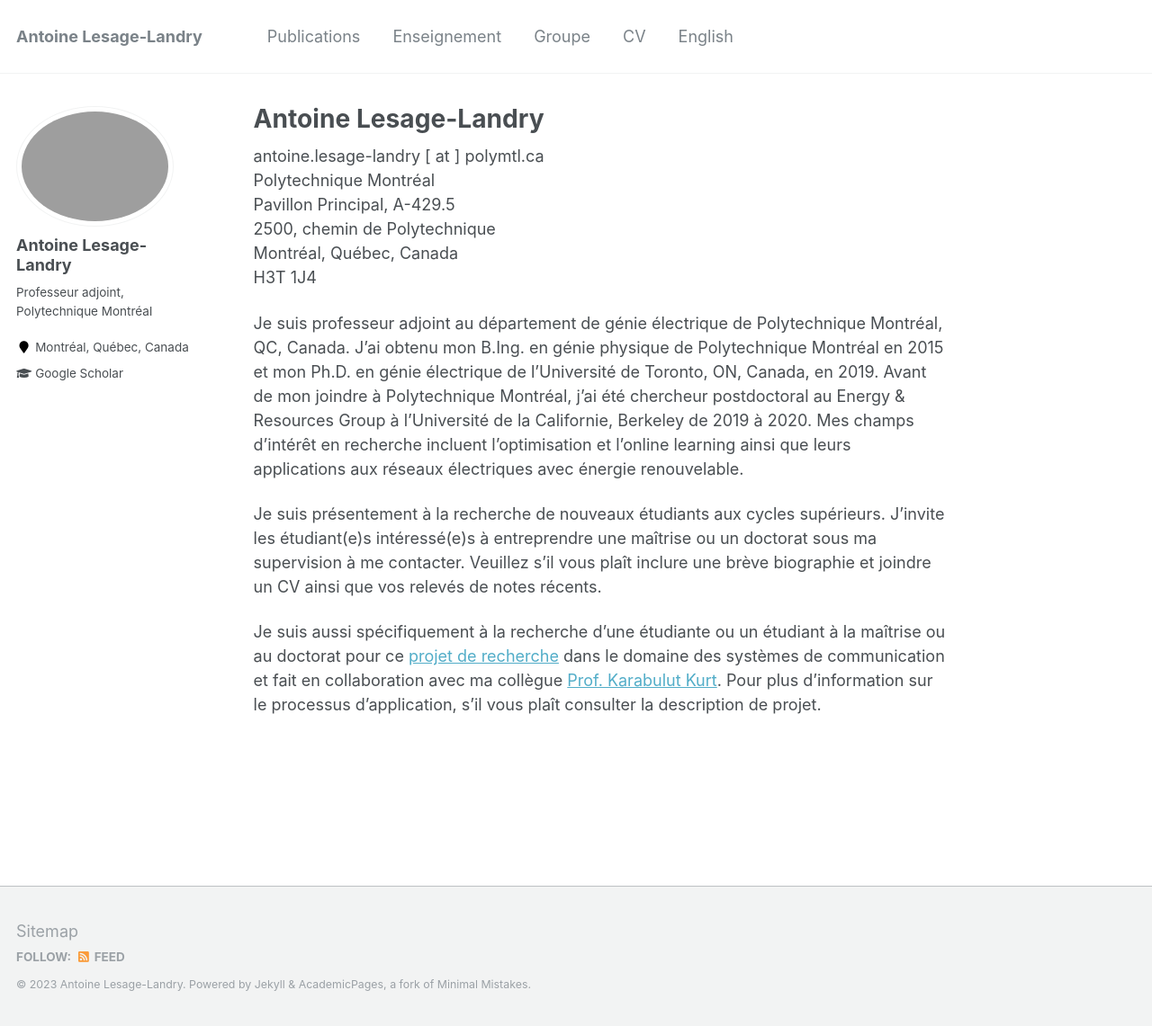
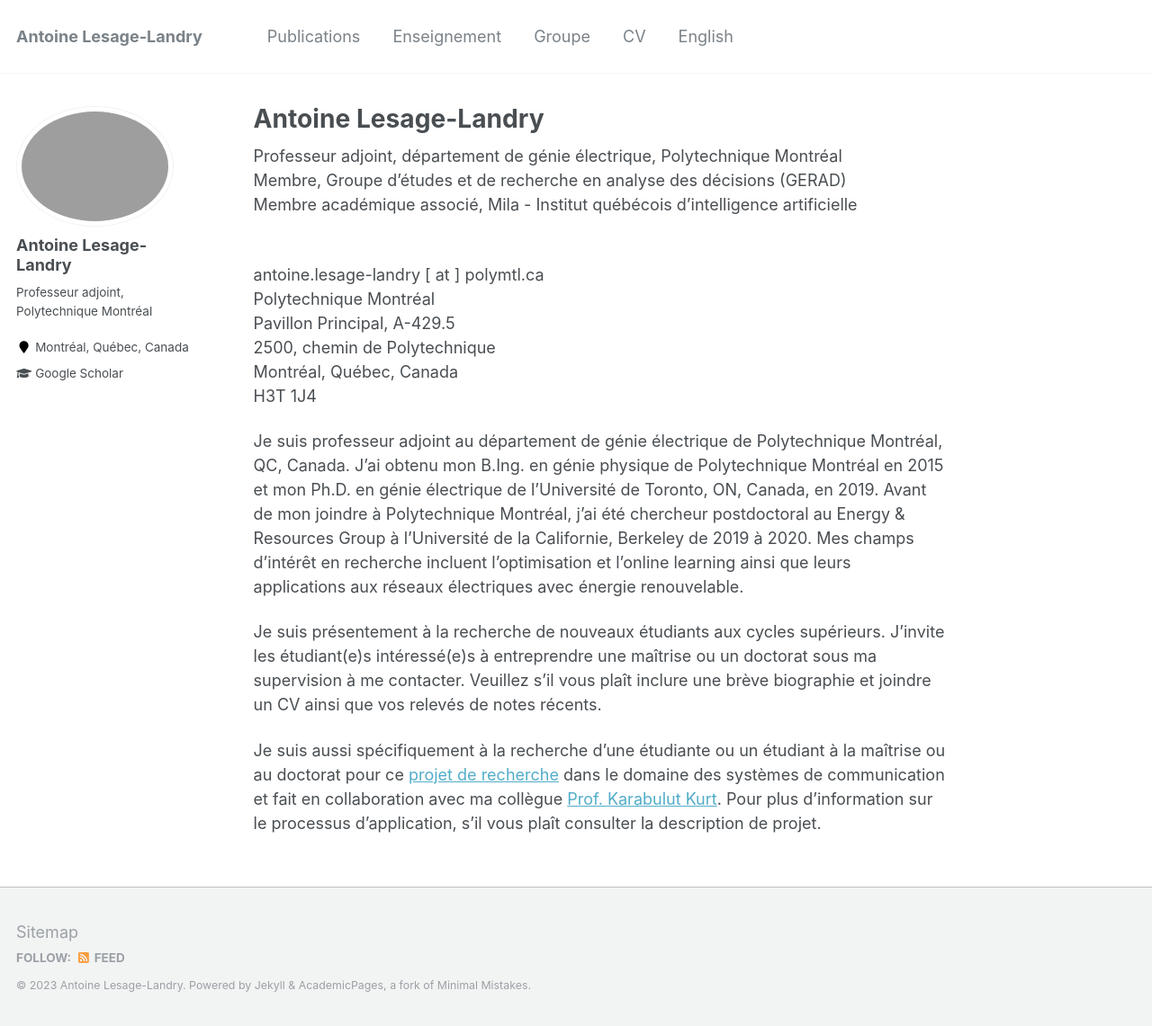
Before and after one commit to alesagelandry/fr, a Jekyll site: the page built from _pages/about.md, in a window 1280 px wide and 1141 px high. Shown: the whole window at 90% size. Built offline with Jekyll 4.4.1, drawn with Linux system fonts in a browser that asks for light colours.

Commit message:
Update about.md

```diff
--- a/_pages/about.md
+++ b/_pages/about.md
@@ -7,6 +7,12 @@ redirect_from:
   - /about/
   - /about.html
 ---
+Professeur adjoint, département de génie électrique, Polytechnique Montréal<br />
+Membre, Groupe d'études et de recherche en analyse des décisions (GERAD)<br />
+Membre académique associé, Mila - Institut québécois d'intelligence artificielle<br />
+<br />
+
+
 antoine.lesage-landry [ at ] polymtl.ca<br />
 Polytechnique Montréal<br />
 Pavillon Principal, A-429.5 <br />
```
